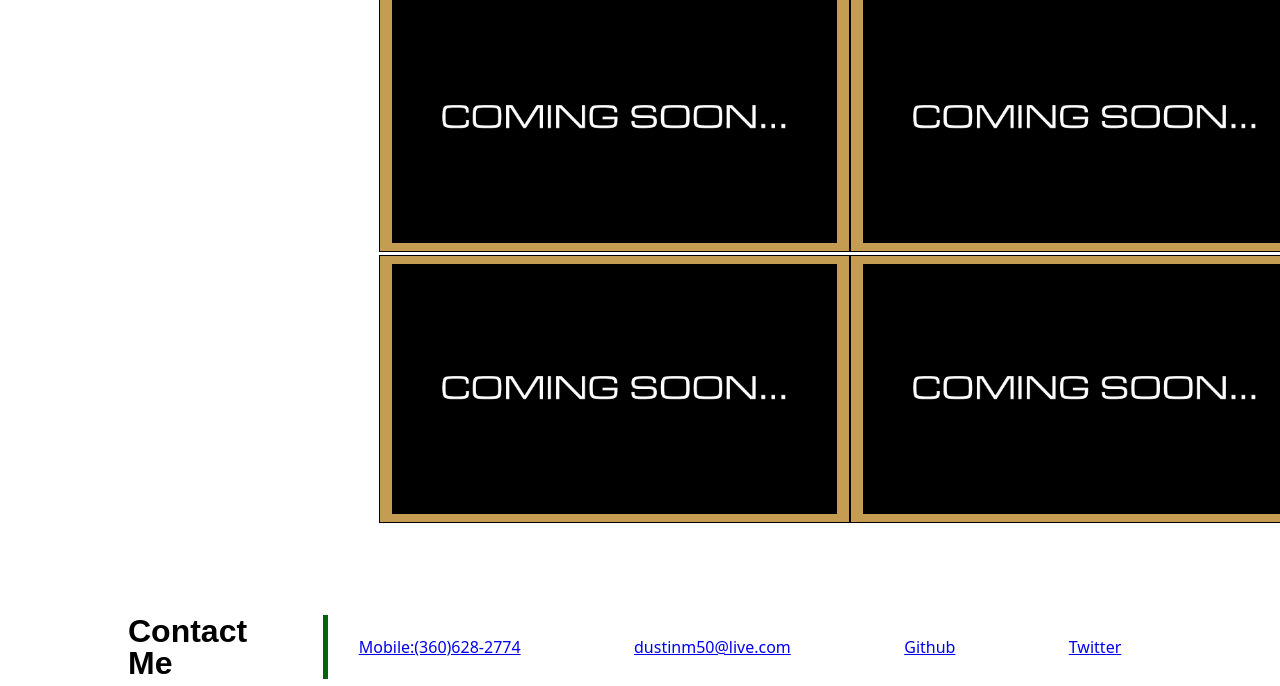
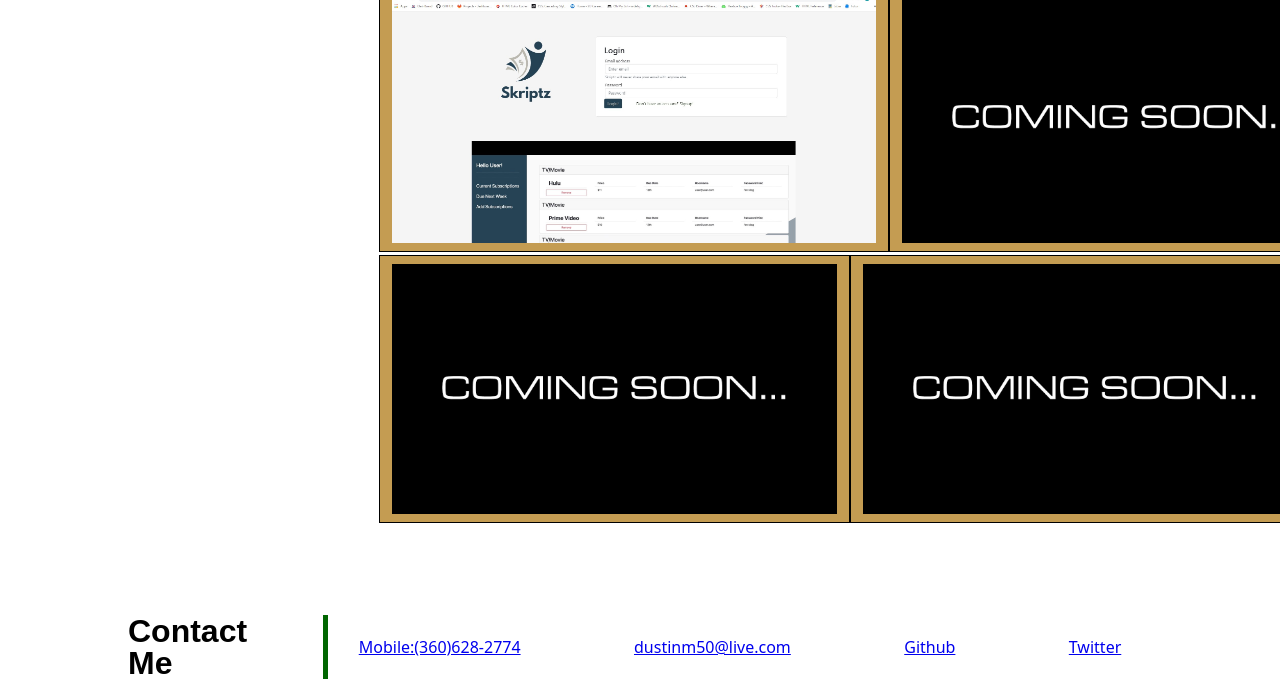
Before and after one commit to Dustinm5Oly/Challenge-Portfolio, a plain HTML site: page index.html in a window 1280 px wide. Shown: the part 1494-2180 px from the top of the page. Drawn offline with Linux system fonts and the light colour scheme.

Commit message:
added skriptz webpage to portfolio

```diff
--- a/assets/style.css
+++ b/assets/style.css
@@ -155,7 +155,6 @@ article, section{
 .column {
     display: flex;
     flex-wrap: inherit;
-    flex-direction: row;
     align-items: center;
 }
 
--- a/index.html
+++ b/index.html
@@ -55,8 +55,8 @@
                             </a>
                         </div>
                         <div>
-                            <a class="box-1" href="#">
-                                <img alt="Horiseon" src="../Challenge-Portfolio/images/Coming Soon.jpg">
+                            <a class="box-1" href="https://skriptz2.herokuapp.com/">
+                                <img alt="Skriptz" src="../Challenge-Portfolio/images/Skriptz.jpg">
                             </a>
                         </div>
                         <div>
```
Also changed, not shown: images/Skriptz.jpg (added).
